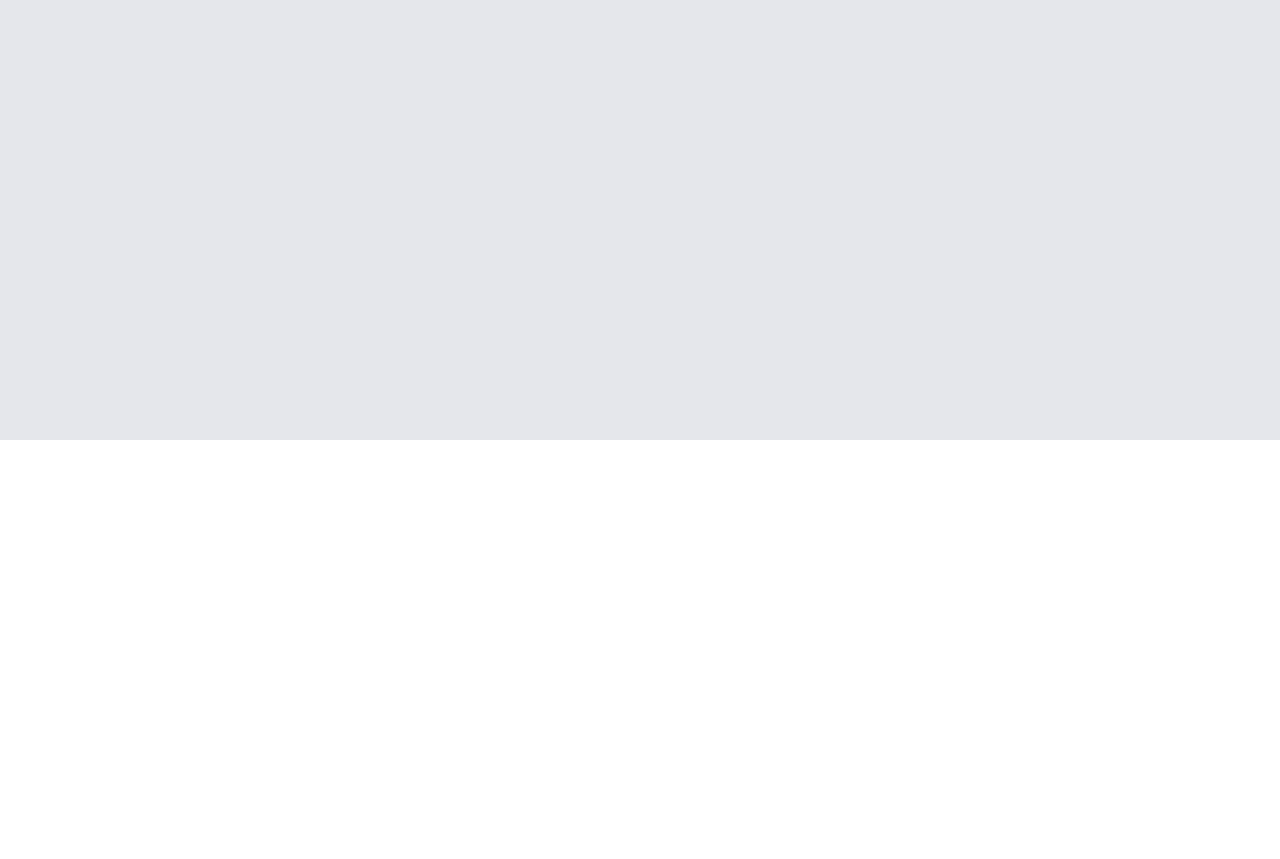
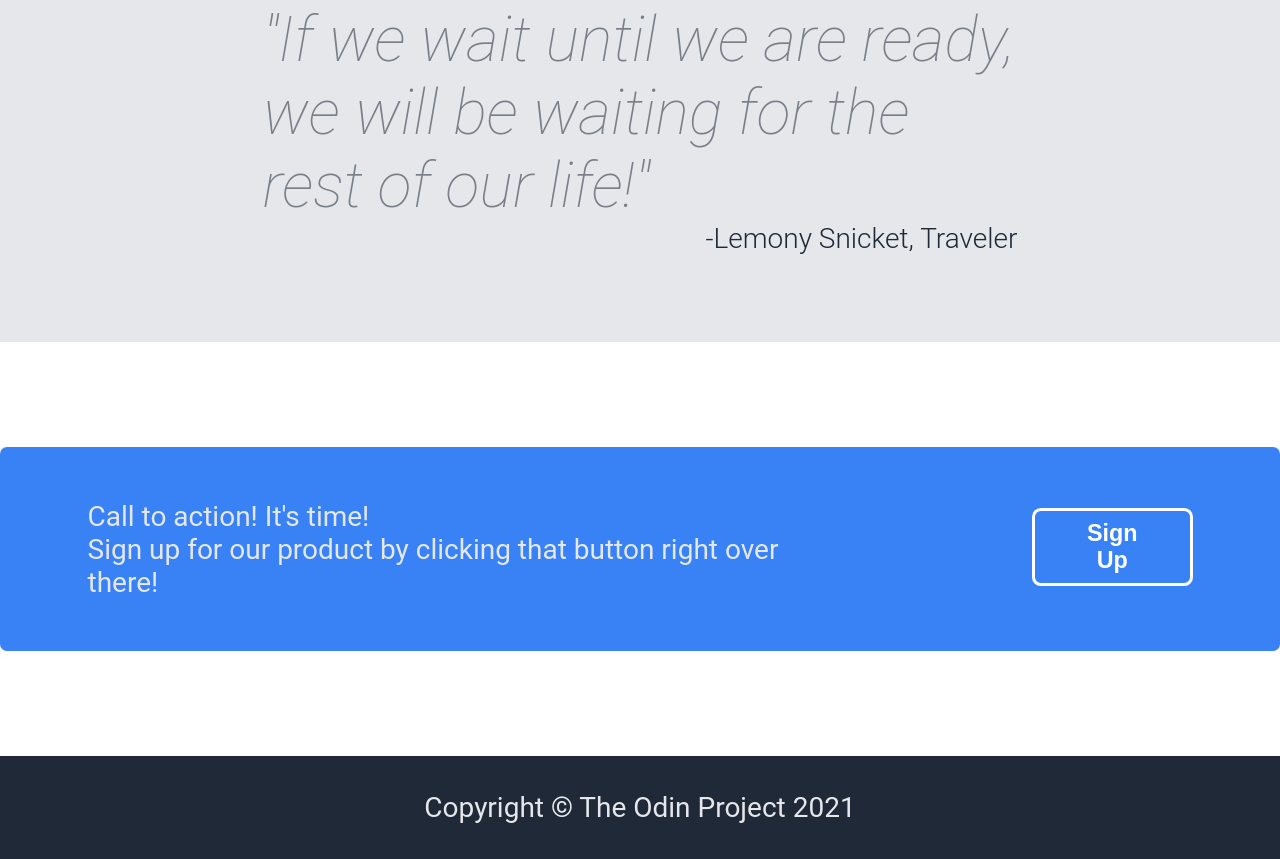
Before and after one commit to Yaenu4/Landing-Page, a plain HTML site: page index.html in a window 1280 px wide. Shown: the part 1626-2485 px from the top of the page. Before the commit the page ends 2416 px from the top, so only its background shows below. Drawn offline with Linux system fonts and the light colour scheme.

Commit message:
Add Structure,Style section 3,4

```diff
--- a/index.html
+++ b/index.html
@@ -46,10 +46,20 @@
        </div>
     </div>
     <div class="section3">
-
+        <div class="quote">"If we wait until we are ready, we will be waiting for the rest of our life!"</div>
+        <div class="quoter">-Lemony Snicket, Traveler</div>
     </div>
     <div class="section4">
-
+        <div class="bluebox">
+            <div class="bluetext">
+              <div>Call to action! It's time!</div>
+              <div>Sign up for our product by clicking that button right over there!</div>
+            </div>
+            <div class="button">
+              <button class="footerbutton">Sign Up</button>
+            </div>
+        </div>
+        <div class="footer">Copyright © The Odin Project 2021</div>
     </div>
 
 </body>
--- a/styles.css
+++ b/styles.css
@@ -101,10 +101,51 @@ button {
 
 .section3 {
     background-color: #E5E7EB;
-    min-height: 300px;
+    display: flex;
+    flex-direction: column;
+    padding: 50px 150px;
+}
+
+.quote {
+    font-size: 36px;
+    font-style: italic;
+    font-weight: lighter;
+    color: #1f29378c;
+}
+
+.quoter {
+    align-self: flex-end;
+    color: #1F2937;
+    font-weight: 300;
 }
 
 .section4 {
     background-color: white;
-    min-height: 200px;
+    display: flex;
+    flex-direction: column;
+    justify-content: center;
+    align-items: center;
+    padding-top: 60px
 }
+
+.bluebox {
+    display: flex;
+    background-color: #3882F6;
+    border-radius: 4px;
+    padding: 30px 50px;
+    margin-bottom: 60px;
+    color: #E5E7EB;
+    gap: 110px;
+}
+
+.footer {
+    color: #E5E7EB;
+    background-color: #1F2938;
+    align-self: stretch;
+    text-align: center;
+    padding: 20px;
+}
+
+.footerbutton {
+    border: 2px solid white;
+}
```
